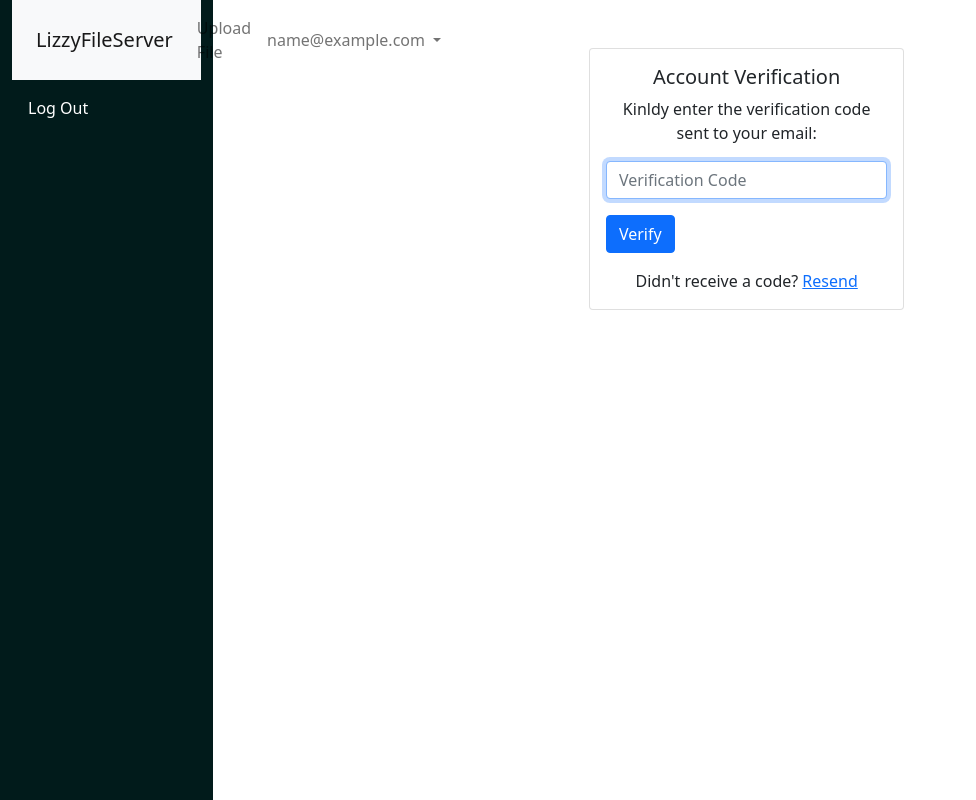
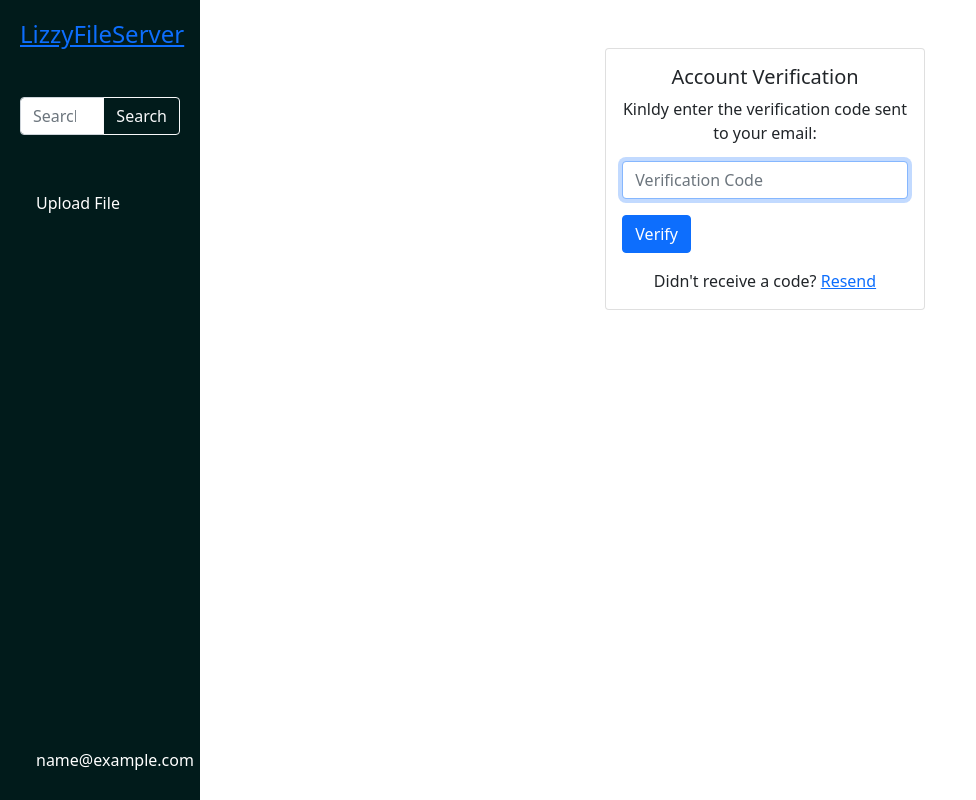
Before and after one commit to Nana-Orkoh/file-server-project, a Django app: page /accounts/activate/ in a window 1280 px wide. Shown: the whole page, without its empty margins (0-976 px from the left). Run offline with Django 4.2, Linux system fonts and the light colour scheme; the visitor is signed in with stand-in values (Sample User, id 1); parts of the project's set-up code (start-up, migrations or seed data) failed here and were passed over.

```diff
--- a/templates/base.html
+++ b/templates/base.html
@@ -5,43 +5,58 @@
     <meta name="viewport" content="width=device-width, initial-scale=1.0">
     <title>LizzyFileServer</title>
     <!-- Include Bootstrap CSS -->
-    <link href="https://cdn.jsdelivr.net/npm/bootstrap@5.1.3/dist/css/bootstrap.min.css" rel="stylesheet" integrity="sha384-1BmE4kWBq78iYhFldvKuhfTAU6auU8tT94WrHftjDbrCEXSU1oBoqyl2QvZ6jIW3" crossorigin="anonymous">
+    <link href="https://cdn.jsdelivr.net/npm/bootstrap@5.1.3/dist/css/bootstrap.min.css" rel="stylesheet">
     <style>
-        /* Custom CSS for the left-side menu */
-        .sidebar {
+        /* Custom CSS for the left-side layout */
+        .main-content {
+            margin-left: 250px;
+        }
+
+        .header {
+            position: fixed;
+            left: 0;
+            top: 0;
+            width: 200px;
             height: 100vh;
             background-color: rgb(1, 27, 27);
+            color: white;
+            padding: 20px;
         }
 
-        .sidebar .nav-link {
+        .header h1 {
+            margin-bottom: 20px;
+        }
+
+        .header .nav-link {
             color: white;
         }
     </style>
 </head>
 <body>
-    <div class="container-fluid">
-        <div class="row">
-            <!-- Sidebar -->
-            <div class="col-md-3 col-lg-2 sidebar">
-                <nav class="navbar navbar-expand-lg navbar-light bg-light">
-                    <div class="container-fluid">
-                        <a class="navbar-brand" href="/">LizzyFileServer</a>
-                        <button class="navbar-toggler" type="button" data-bs-toggle="collapse" data-bs-target="#navbarNav"
-                                aria-controls="navbarNav" aria-expanded="false" aria-label="Toggle navigation">
-                            <span class="navbar-toggler-icon"></span>
-                        </button>
+    <div class="header d-flex flex-column justify-content-between">
+        <div>
+            <h4><a href="/">LizzyFileServer</a></h4>
             {% if user.is_authenticated %}
-                            <div class="collapse navbar-collapse" id="navbarNav">
-                                <ul class="navbar-nav">
+                <form class="search-form mt-4" action="{% url 'file_search' %}" method="get">
+                    <div class="input-group mb-4">
+                        <input name="q" class="form-control mt-4" type="search" placeholder="Search" aria-label="Search">
+                        <button class="btn btn-outline-light mt-4" type="submit">Search</button>
+                    </div>
+                </form>
                 {% if user.is_staff %}
+                    <ul class="nav flex-column">
                         <li class="nav-item">
-                                            <a class="nav-link" href="#">Upload File</a>
+                            <a class="nav-link text-white mt-4" href="{% url 'file_upload' %}">Upload File</a>
                         </li>
+                    </ul>
                 {% endif %}
-                                </ul>
-                                <ul class="navbar-nav ms-auto">
+            {% endif %}
+        </div>
+        {% if user.is_authenticated %}
+            <div>
+                <ul class="nav flex-column">
                     <li class="nav-item dropdown">
-                                        <a href="#" class="nav-link dropdown-toggle" id="dropdownUser1" data-bs-toggle="dropdown"
+                        <a href="#" class="nav-link dropdown-toggle text-white" id="dropdownUser1" data-bs-toggle="dropdown"
                            aria-expanded="false">
                             {{ user.email }}
                         </a>
@@ -53,19 +68,8 @@
             </div>
         {% endif %}
     </div>
-                </nav>
-                <nav class="navbar">
-                    <ul class="nav flex-column">
-                        {% if user.is_authenticated %}
-                            <li class="nav-item">
-                                <a class="nav-link" href="{% url 'logout' %}">Log Out</a>
-                            </li>
-                        {% endif %}
-                    </ul>
-                </nav>
-            </div>
-            <!-- Main Content -->
-            <div class="col-md-9 col-lg-10">
+
+    <div class="main-content">
         <!-- Content Section -->
         <main class="mb-9">
             <div class="container">
@@ -83,14 +87,11 @@
                     {% endfor %}
                 {% endif %}
 
-                        <!-- Page content will be included here -->
                 {% block content %}
-                        {% endblock %}
+                {% endblock content %}
             </div>
         </main>
     </div>
-        </div>
-    </div>
-    <script src="https://cdn.jsdelivr.net/npm/bootstrap@5.1.3/dist/js/bootstrap.bundle.min.js" integrity="sha384-ka7Sk0Gln4gmtz2MlQnikT1wXgYsOg+OMhuP+IlRH9sENBO0LRn5q+8nbTov4+1p" crossorigin="anonymous"></script>
+    <script src="https://cdn.jsdelivr.net/npm/bootstrap@5.1.3/dist/js/bootstrap.bundle.min.js"></script>
 </body>
 </html>
```
Lines whose indentation alone changed are shown as unchanged.
